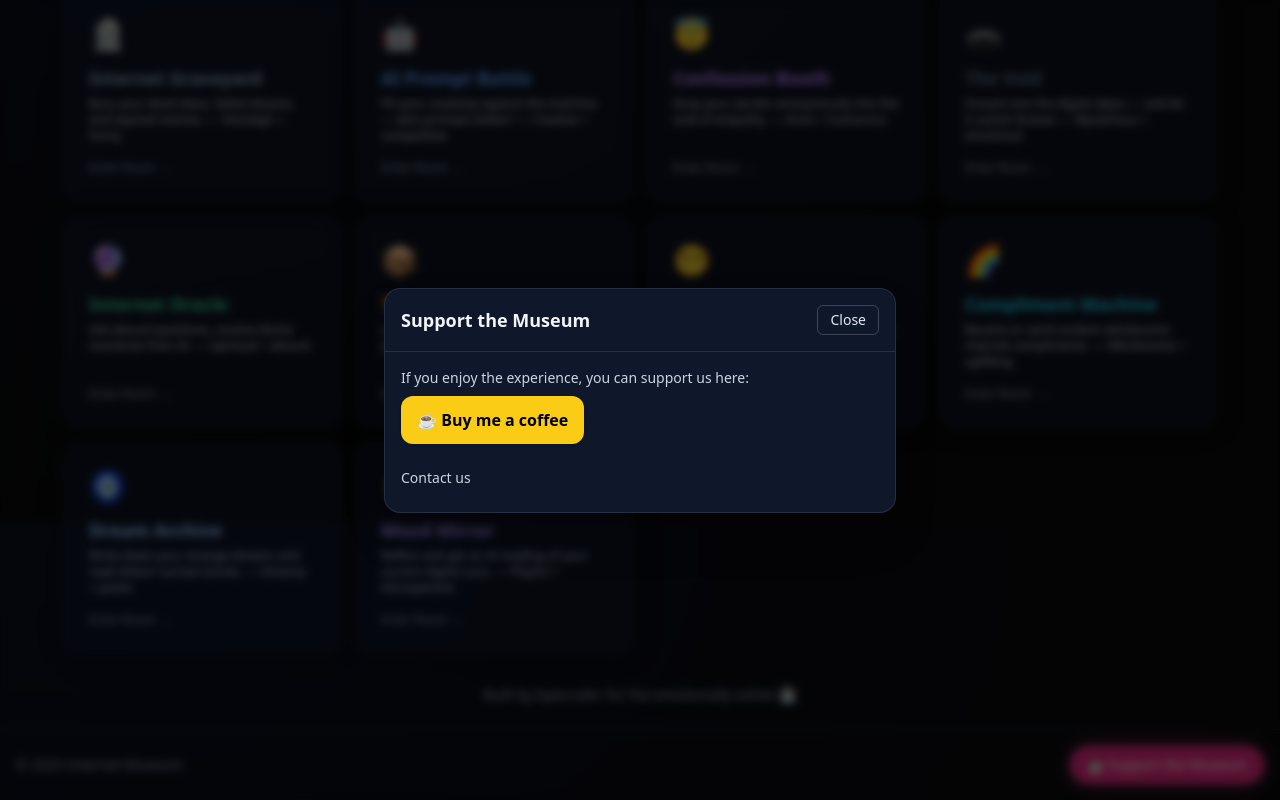
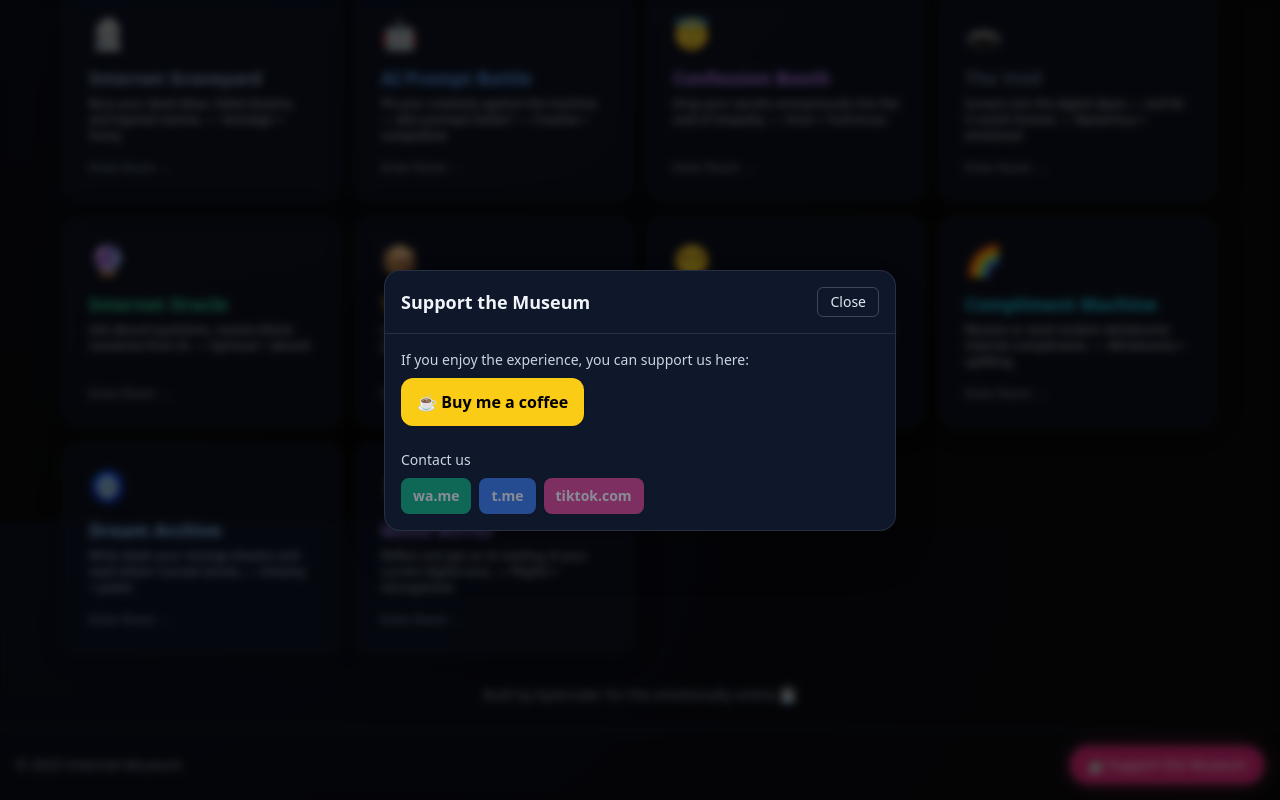
Before and after one commit to manlikegreg/internet-musem, a React (Vite) app in the folder frontend/: page / in a window 1280 px wide. Both pictures are taken after a click on the button "☕ Support the Museum". Shown: the part 278-1078 px from the top of the page. Built offline with nearby package versions, Linux system fonts and the light colour scheme; no server answers.

Commit message:
UI: Always show WhatsApp/Telegram/TikTok buttons in SupportModal; disabled state when not configured; domain-style labels.

```diff
--- a/frontend/src/components/SupportModal.tsx
+++ b/frontend/src/components/SupportModal.tsx
@@ -57,13 +57,25 @@ export function SupportModal({ open, onClose, links: initialLinks }: { open: boo
               <div className="flex flex-wrap gap-2">
                 {socials.map(({ key, label }) => {
                   const url = links[key]
-                  if (!url) return null
                   let styles = 'px-3 py-2 rounded-lg text-sm font-semibold shadow'
                   if (key === 'whatsapp') styles += ' bg-emerald-500 text-white hover:bg-emerald-400'
                   else if (key === 'telegram') styles += ' bg-blue-500 text-white hover:bg-blue-400'
                   else if (key === 'tiktok') styles += ' bg-pink-500 text-white hover:bg-pink-400'
+                  const disabled = !url
+                  if (disabled) styles += ' opacity-50 cursor-not-allowed hover:opacity-60'
                   return (
-                    <a key={key} href={url} target="_blank" rel="noopener noreferrer" className={styles}>{label}</a>
+                    <a
+                      key={key}
+                      href={url || '#'}
+                      target={url ? '_blank' : undefined}
+                      rel={url ? 'noopener noreferrer' : undefined}
+                      onClick={disabled ? (e) => e.preventDefault() : undefined}
+                      className={styles}
+                      aria-disabled={disabled}
+                      title={disabled ? 'Configure in Admin' : undefined}
+                    >
+                      {label}
+                    </a>
                   )
                 })}
               </div>
```
